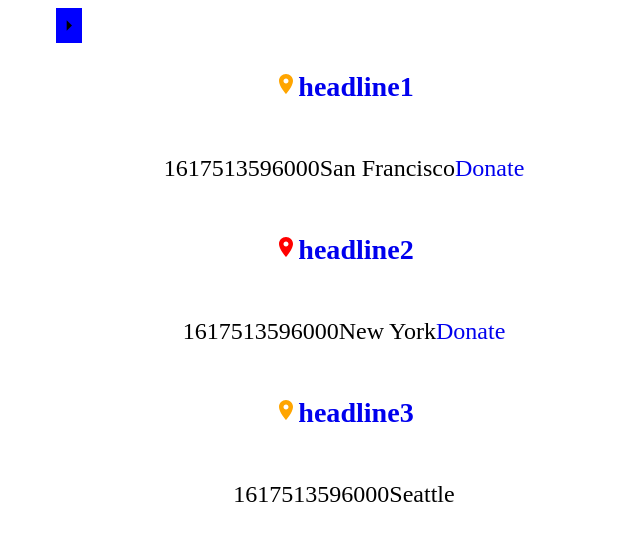
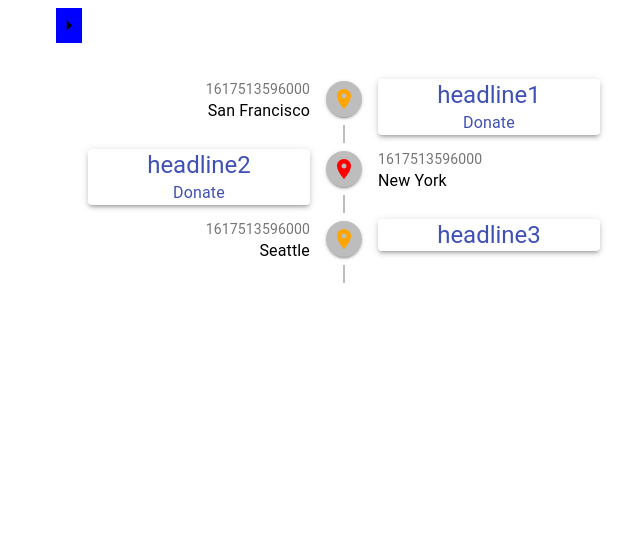
Before and after one commit to liirene1/aapi-case-tracking, a React (Create React App) app: page / in a window 1280 px wide. Shown: the top 540 px of the page, without its empty margins (640-1280 px from the left). Built offline with nearby package versions, Linux system fonts and the light colour scheme; no server answers.

Commit message:
article timeline styling

```diff
--- a/package.json
+++ b/package.json
@@ -5,6 +5,7 @@
   "dependencies": {
     "@material-ui/core": "^4.11.3",
     "@material-ui/icons": "^4.11.2",
+    "@material-ui/lab": "^4.0.0-alpha.57",
     "@testing-library/jest-dom": "^5.11.4",
     "@testing-library/react": "^11.1.0",
     "@testing-library/user-event": "^12.1.10",
--- a/src/components/Article/index.css
+++ b/src/components/Article/index.css
@@ -5,3 +5,7 @@
 .article p {
   display: inline-block;
 }
+
+.MuiPaper-rounded {
+  text-align: center;
+}
--- a/src/components/Article/index.js
+++ b/src/components/Article/index.js
@@ -1,29 +1,40 @@
 import React from "react";
+import Link from '@material-ui/core/Link';
 import RoomIcon from '@material-ui/icons/Room';
+import TimelineItem from '@material-ui/lab/TimelineItem';
+import TimelineSeparator from '@material-ui/lab/TimelineSeparator';
+import TimelineConnector from '@material-ui/lab/TimelineConnector';
+import TimelineContent from '@material-ui/lab/TimelineContent';
+import TimelineDot from '@material-ui/lab/TimelineDot';
+import TimelineOppositeContent from '@material-ui/lab/TimelineOppositeContent';
+import Typography from '@material-ui/core/Typography';
+import Paper from '@material-ui/core/Paper';
 
 import "./index.css";
 
-//TODO: pin svgs - yellow for assaults, red for deaths
 const Article = ({ article }) => {
-    const { date, headline, location, newsLink, donationLink, violenceType } = article;
-    return (
-      <div className="article">
-        { violenceType === "assault" && <RoomIcon style={{ color:"orange" }}/> }
-        { violenceType === "death" && <RoomIcon style={{ color:"red" }}/> }
-        <a href={newsLink} className="news-link">
-          <h3 className="headline"> { headline } </h3>
-        </a>
-        <div>
-          <p className="date"> {date} </p>
-          <p className="location"> {location} </p>
-          { donationLink &&
-            <a href={donationLink} className="donation-link">
-              <p> Donate </p>
-            </a>
-          }
-        </div>
-      </div>
-    )
+  const { date, headline, location, newsLink, donationLink, violenceType } = article;
+  return (
+    <TimelineItem>
+      <TimelineOppositeContent>
+        <Typography color="textSecondary" variant="body2">{date}</Typography>
+        <Typography>{location} </Typography>
+      </TimelineOppositeContent>
+      <TimelineSeparator>
+        <TimelineDot>
+          { violenceType === "assault" && <RoomIcon style={{ color:"orange" }}/> }
+          { violenceType === "death" && <RoomIcon style={{ color:"red" }}/> }
+        </TimelineDot>
+        <TimelineConnector />
+      </TimelineSeparator>
+      <TimelineContent>
+        <Paper elevation={3}>
+          <Typography variant="h5"><Link href={newsLink}>{headline} </Link></Typography>
+          { donationLink && <Typography><Link href={donationLink}> Donate </Link></Typography>}
+        </Paper>
+      </TimelineContent>
+    </TimelineItem>
+  )
 }
 
 export default Article;
--- a/src/components/ArticleList/index.js
+++ b/src/components/ArticleList/index.js
@@ -1,14 +1,15 @@
 import React from "react";
 import { connect } from "react-redux";
+import Timeline from '@material-ui/lab/Timeline';
 import Article from "../Article";
 
-const List = ({ articles }) => {
-  return articles.map(article => (
-    <div key={article.id} >
-      <Article article={article} />
-    </div>
-  ))
-}
+const List = ({ articles }) => (
+  <div>
+    <Timeline align="alternate">
+      { articles.map(article => <Article article={article} key={article.id}/>)}
+    </Timeline>
+  </div>
+)
 
 const mapStateToProps = state => {
   return { articles: state.articles};
```
Also changed, not shown: 2 other files (tests, documents, lock files or other folders).
